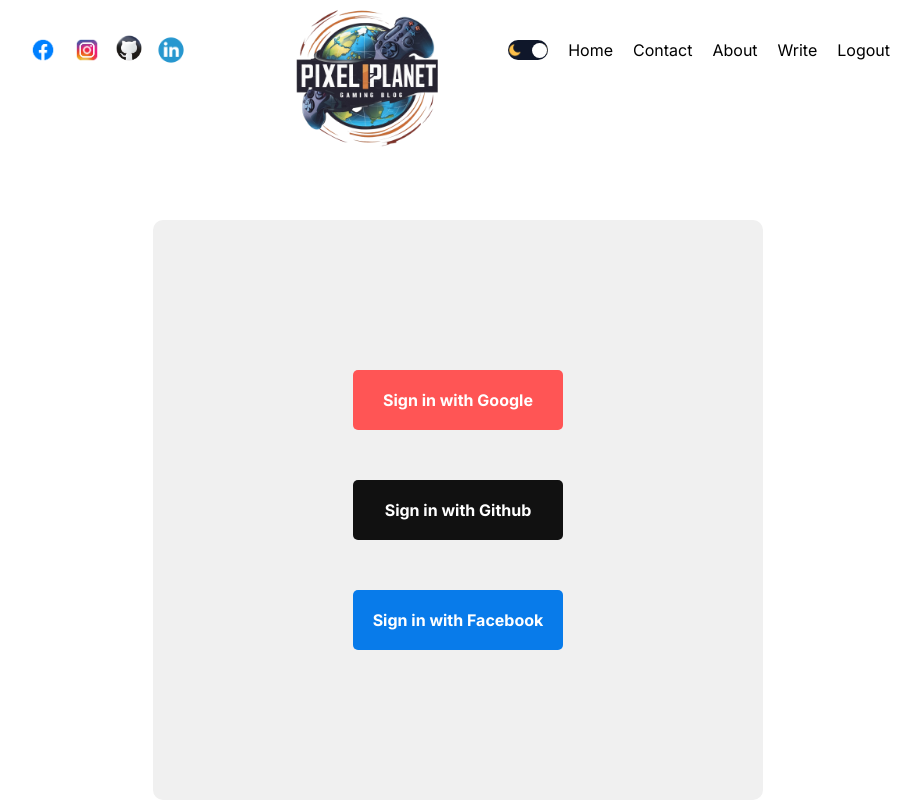
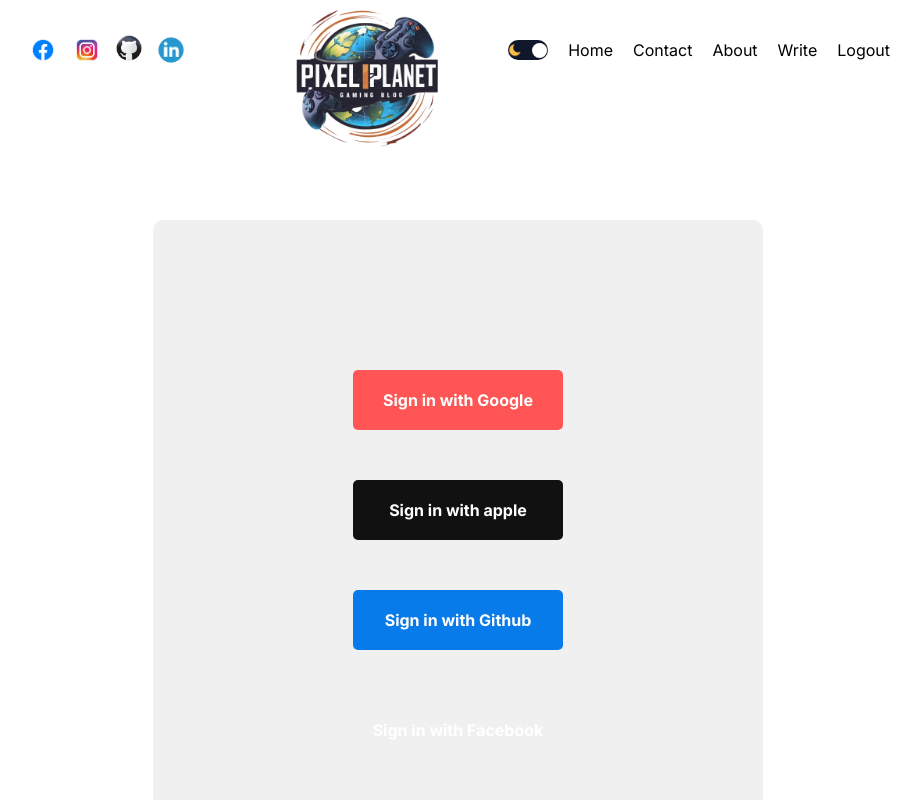
Before and after one commit to khannkalam/NEXT14-BLOG-APP, a Next.js app: page /login in a window 1280 px wide. Shown: the top 800 px of the page, without its empty margins (182-1103 px from the left). Built offline with nearby package versions, Linux system fonts and the light colour scheme; no server answers.

Commit message:
auth is done

```diff
--- a/src/app/login/page.jsx
+++ b/src/app/login/page.jsx
@@ -26,6 +26,7 @@ if(status === "authenticated" ){
        <div className={styles.container}>
       <div className={styles.wrapper}>
         <div className={styles.socialButton}onClick={()=>signIn("google")}>Sign in with Google</div>
+        <div className={styles.socialButton}>Sign in with apple</div>
         <div className={styles.socialButton}>Sign in with Github</div>
         <div className={styles.socialButton}>Sign in with Facebook</div>
       </div>
```
